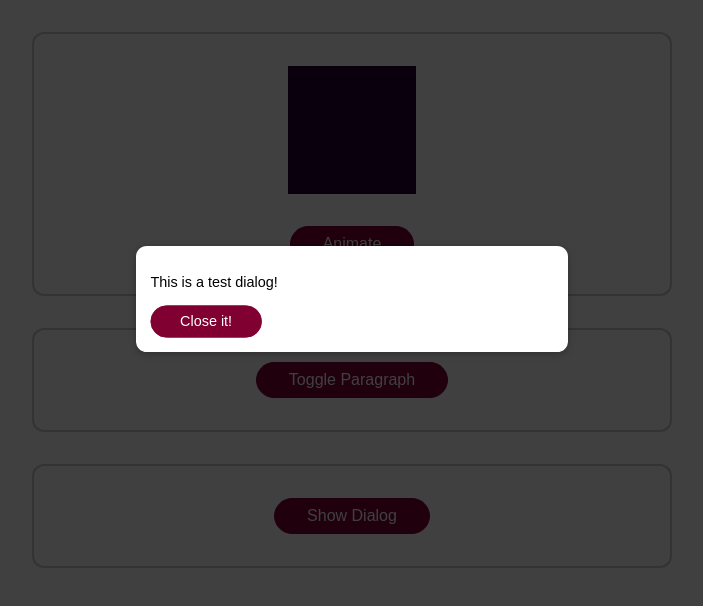
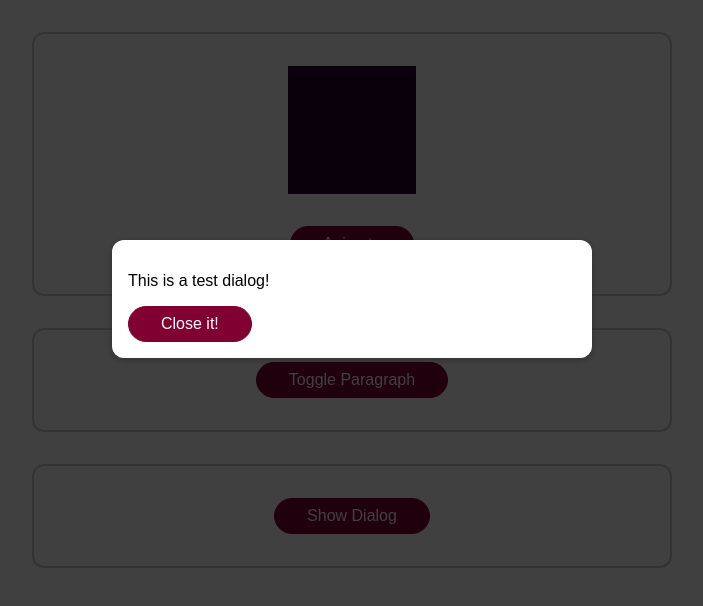
Before and after one commit to augustoqa/animation-vue, a Vue app: page / in a window 1280 px wide. Both pictures are taken after a click on the button "Show Dialog". Shown: the top 606 px of the page, without its empty margins (288-991 px from the left). Built offline with nearby package versions, Linux system fonts and the light colour scheme.

Commit message:
Example Animatiog a Modal

```diff
--- a/src/App.vue
+++ b/src/App.vue
@@ -9,7 +9,7 @@
     </transition>
     <button @click="toggleParagraph">Toggle Paragraph</button>
   </div>
-  <base-modal @close="hideDialog" v-if="dialogIsVisible">
+  <base-modal @close="hideDialog" :open="dialogIsVisible">
     <p>This is a test dialog!</p>
     <button @click="hideDialog">Close it!</button>
   </base-modal>
--- a/src/components/BaseModal.vue
+++ b/src/components/BaseModal.vue
@@ -1,12 +1,15 @@
 <template>
-  <div class="backdrop" @click="$emit('close')"></div>
-  <dialog open>
-    <slot></slot>
-  </dialog>
+  <div v-if="open" class="backdrop" @click="$emit('close')"></div>
+  <transition name="modal">
+    <dialog open v-if="open">
+      <slot></slot>
+    </dialog>
+  </transition>
 </template>
 
 <script>
 export default {
+  props: ['open'],
   emits: ['close'],
 }
 </script>
@@ -34,7 +37,15 @@
   background-color: white;
   z-index: 100;
   border: none;
-  animation: modal 0.3s ease-out forwards;
+  /* animation: modal 0.3s ease-out forwards; */
+}
+
+.modal-enter-active {
+  animation: modal 0.3s ease-out;
+}
+
+.modal-leave-active {
+  animation: modal 0.3s ease-in reverse;
 }
 
 @keyframes modal {
```
